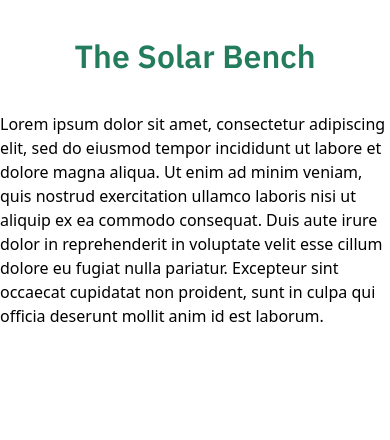
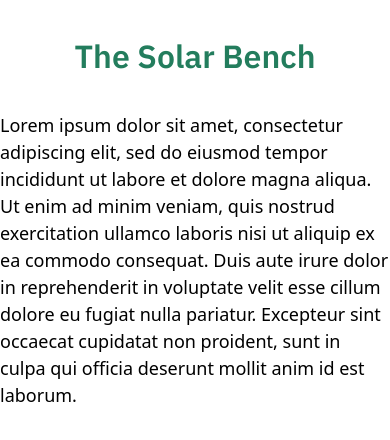
Before and after one commit to IDS-Solar-Bench/website, a Next.js app in the folder client/: page /components/Description/Description in a window 390 px wide. Shown: the top 440 px of the page. Built offline with nearby package versions, Linux system fonts and the light colour scheme.

Commit message:
Descripition Text Done

```diff
--- a/client/pages/components/Description/Description.module.css
+++ b/client/pages/components/Description/Description.module.css
@@ -6,10 +6,18 @@
     width: 50%;
 }
 
+.textDescription {
+    font-size: 20px;
+}
+
 
 @media screen and (max-width: 500px) {
     .container {
         flex-direction: column;
+    }
+
+    .textDescription {
+        font-size: 18px
     }
 
     .textContainer {
```
